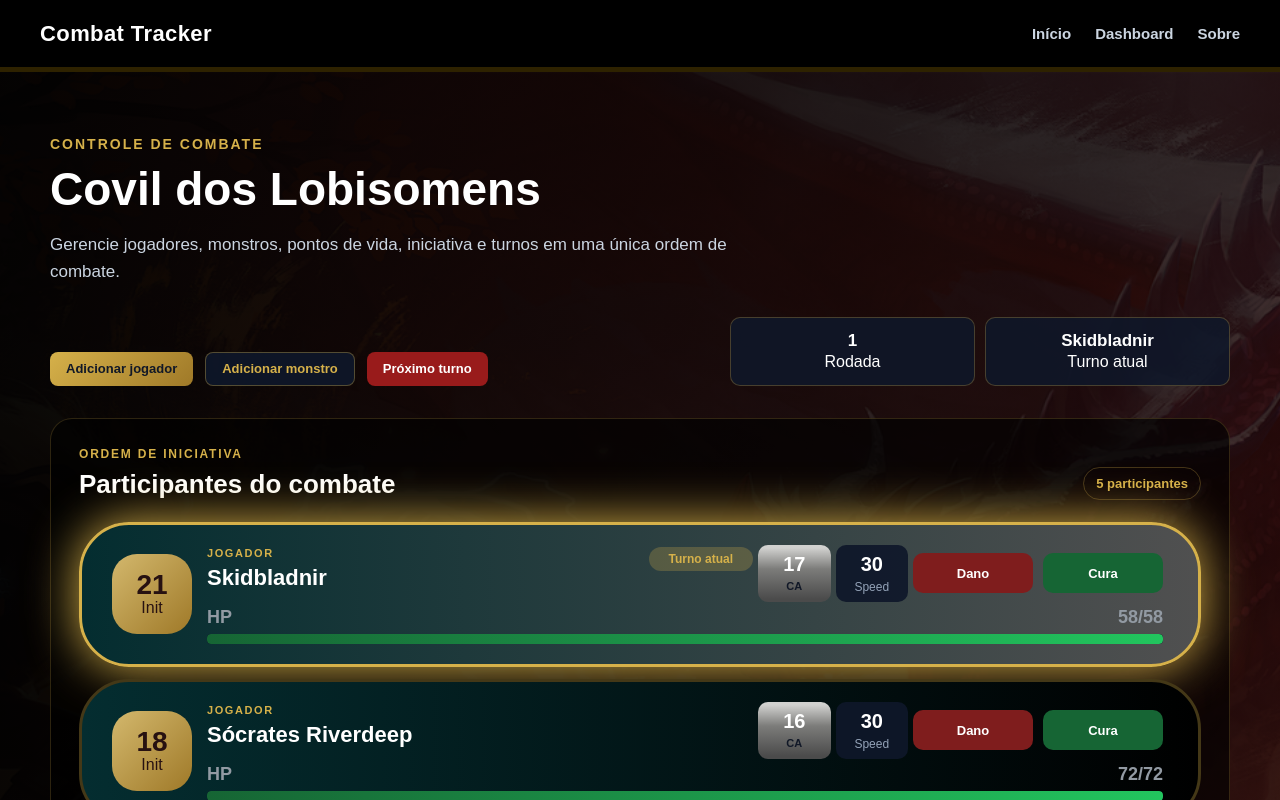
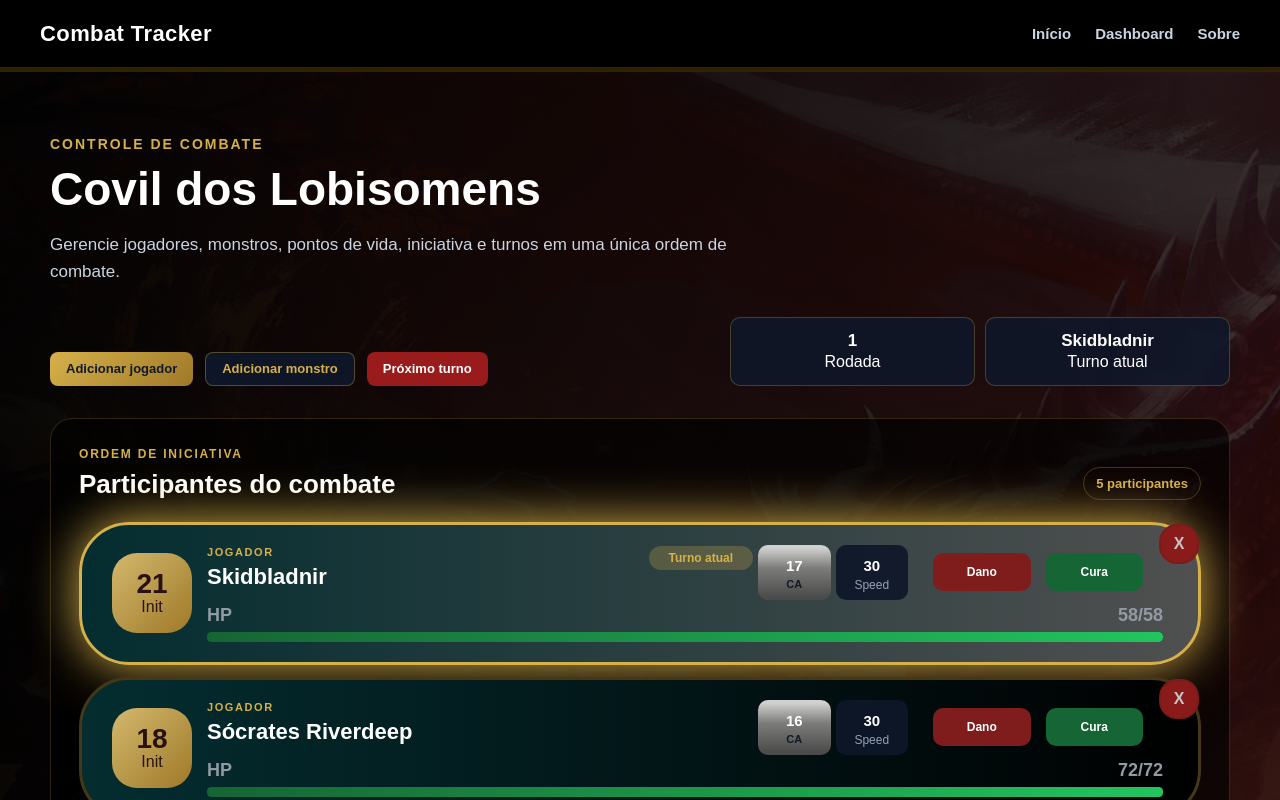
Before and after one commit to lucasgbm17/Combat-Tracker, a React (Vite) app in the folder frontend/: page /combats/1 in a window 1280 px wide. Shown: the top 800 px of the page. Built offline with nearby package versions, Linux system fonts and the light colour scheme.

Commit message:
Add. botão de deletar participant

```diff
--- a/frontend/src/components/Cards/ParticipantCard/ParticipantCard.css
+++ b/frontend/src/components/Cards/ParticipantCard/ParticipantCard.css
@@ -8,6 +8,8 @@
   grid-template-columns: 100px 1fr 150px 250px;
   gap: 5px;
   align-items: center;
+  position: relative;
+  overflow: visible;
 }
 
 .participant-card_active {
@@ -169,25 +171,26 @@
 
 .participant-card__stat span {
   display: block;
-  margin-bottom: 4px;
+  margin: 4px;
   color: #ffffff;
-  font-size: 20px;
+  font-size: 15px;
   font-weight: 900;
 }
 
 .participant-card__actions {
-  display: flex;
-  gap: 10px;
+  padding: 0 20px;
+  display: grid;
+  grid-template-columns: repeat(2, 1fr);
+  gap: 15px;
 }
 
 .participant-card__button {
-  flex: 1;
-  min-height: 40px;
+  min-height: 38px;
   border: none;
   border-radius: 10px;
   background-color: #7f1d1d;
   color: #ffffff;
-  font-size: 13px;
+  font-size: 12px;
   font-weight: 800;
   cursor: pointer;
 }
@@ -198,6 +201,37 @@
 
 .participant-card__button:hover {
   opacity: 0.75;
+}
+
+.participant-card__delete-button {
+  position: absolute;
+  top: -1px;
+  right: -1px;
+  width: 40px;
+  height: 40px;
+  border: 2px solid rgba(122, 26, 26, 0.7);
+  border-radius: 45%;
+  background-color: rgba(138, 27, 27);
+  color: #c5c5c5;
+  font-size: 16px;
+  line-height: 1;
+  font-weight: 800;
+  display: flex;
+  align-items: center;
+  justify-content: center;
+  cursor: pointer;
+  transition:
+    transform 0.2s ease,
+    background-color 0.2s ease,
+    color 0.2s ease,
+    border-color 0.2s ease;
+}
+
+.participant-card__delete-button:hover {
+  transform: scale(1.08);
+  background-color: #991b1b;
+  border-color: #fca5a5;
+  color: #ffffff;
 }
 
 @media screen and (max-width: 1020px) {
--- a/frontend/src/components/Cards/ParticipantCard/ParticipantCard.jsx
+++ b/frontend/src/components/Cards/ParticipantCard/ParticipantCard.jsx
@@ -5,6 +5,7 @@ function ParticipantCard({
   isActive,
   onDamageParticipant,
   onHealParticipant,
+  onDeleteParticipant,
 }) {
   const healthPercentage = Math.max(
     0,
@@ -104,6 +105,13 @@ function ParticipantCard({
           />
         </div>
       </div>
+      <button
+        className="participant-card__delete-button"
+        type="button"
+        onClick={() => onDeleteParticipant(participant.id)}
+      >
+        X
+      </button>
     </article>
   );
 }
--- a/frontend/src/components/CombatPage/CombatPage.jsx
+++ b/frontend/src/components/CombatPage/CombatPage.jsx
@@ -262,6 +262,58 @@ function CombatPage() {
     ]);
   }
 
+  //Remover Participante
+  function handleDeleteParticipant(participantId) {
+    const participantToDelete = participants.find(
+      (participant) => participant.id === participantId,
+    );
+
+    if (!participantToDelete) {
+      return;
+    }
+
+    const confirmDelete = window.confirm(
+      `Tem certeza que deseja remover ${participantToDelete.name} do combate?`,
+    );
+
+    if (!confirmDelete) {
+      return;
+    }
+
+    const activeParticipantId = activeParticipant?.id;
+
+    const updatedParticipants = participants.filter(
+      (participant) => participant.id !== participantId,
+    );
+
+    setParticipants(updatedParticipants);
+
+    if (updatedParticipants.length === 0) {
+      setCurrentTurnIndex(0);
+      setRound(1);
+      return;
+    }
+
+    const sortedUpdatedParticipants = [...updatedParticipants].sort(
+      (a, b) => b.initiative - a.initiative,
+    );
+
+    if (participantId === activeParticipantId) {
+      setCurrentTurnIndex((currentIndex) =>
+        Math.min(currentIndex, sortedUpdatedParticipants.length - 1),
+      );
+      return;
+    }
+
+    const newActiveParticipantIndex = sortedUpdatedParticipants.findIndex(
+      (participant) => participant.id === activeParticipantId,
+    );
+
+    setCurrentTurnIndex(
+      newActiveParticipantIndex >= 0 ? newActiveParticipantIndex : 0,
+    );
+  }
+
   return (
     <main className="combat-page">
       <section className="combat-page__hero">
@@ -347,6 +399,7 @@ function CombatPage() {
               isActive={activeParticipant?.id === participant.id}
               onDamageParticipant={handleDamageParticipant}
               onHealParticipant={handleHealParticipant}
+              onDeleteParticipant={handleDeleteParticipant}
             />
           ))}
         </div>
```
